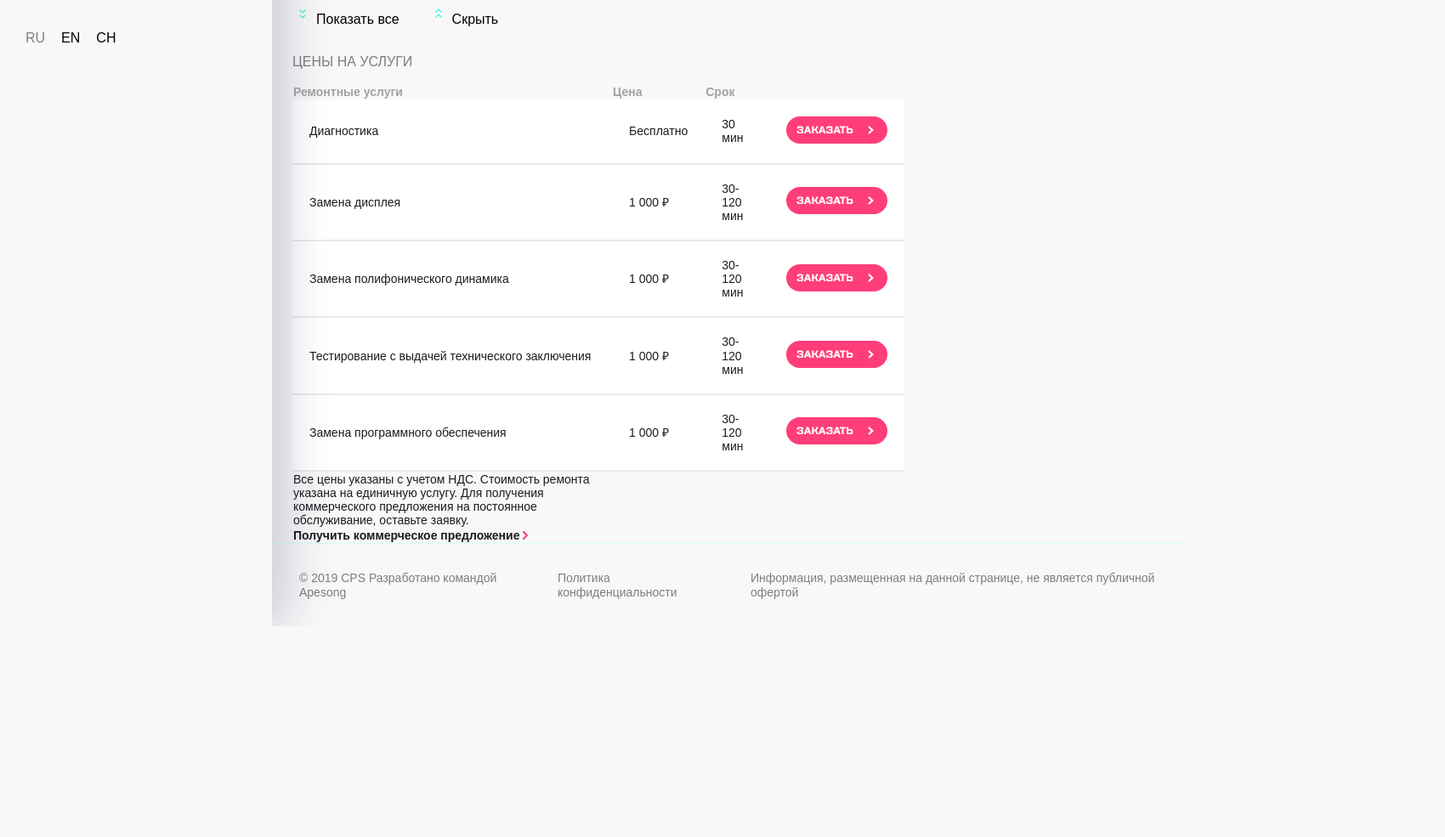
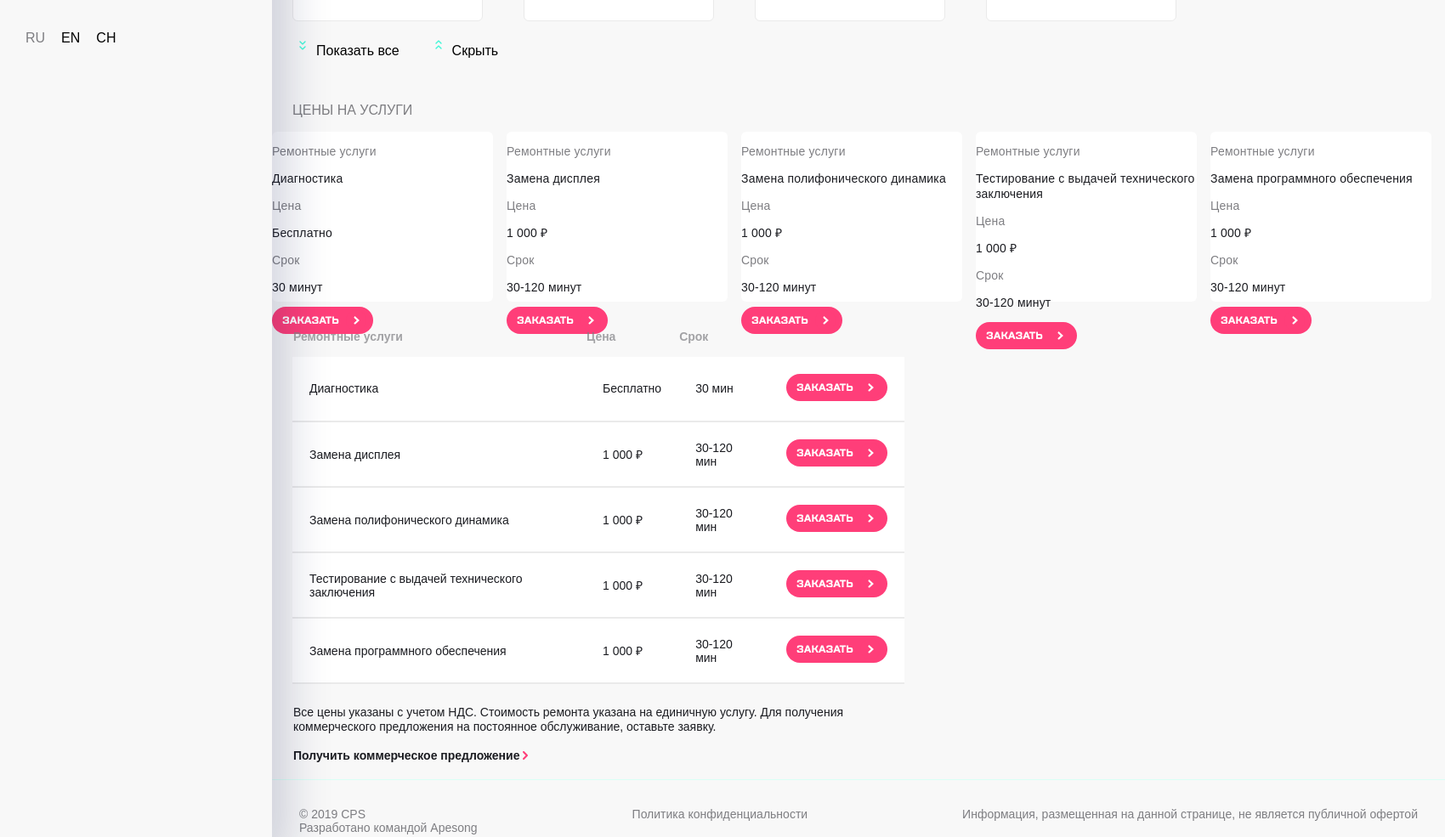
Before and after one commit to Otcheskaya/Final-mockup, a website built with Vite: page index.html in a window 1280 px wide. Shown: the part 1012-1997 px from the top of the page at 85% size, 1700 px wide, since content can reach past the window. Before the commit the page ends 1749 px from the top, so only its background shows below. Built offline with nearby package versions, Linux system fonts and the light colour scheme; files whose address does not match are found by name.

Commit message:
Creating cards

```diff
--- a/index.html
+++ b/index.html
@@ -307,8 +307,123 @@
           </div>
         </section>
 
-        <section>
+
+
           <h2 class="section-title">ЦЕНЫ НА УСЛУГИ</h2>
+          <div class="cards">
+          <div class="cards__item">
+            <div>
+              <h3>Ремонтные услуги</h3>
+              <p>Диагностика</p>
+            </div>
+            <div>
+              <h3>Цена</h3>
+              <p>Бесплатно</p>
+            </div>
+            <div>
+              <h3>Срок</h3>
+              <p>30 минут</p>
+            </div>
+            <a href="#"><img src="/images/Group 10.svg" alt="Иконка"/></a>
+          </div>
+          <div class="cards__item">
+            <div>
+              <h3>Ремонтные услуги</h3>
+              <p>Замена дисплея</p>
+            </div>
+            <div>
+              <h3>Цена</h3>
+              <p>1 000 ₽ </p>
+            </div>
+            <div>
+              <h3>Срок</h3>
+              <p>30-120 минут</p>
+            </div>
+            <a href="#"><img src="/images/Group 10.svg" alt="Иконка"/></a>
+          </div>
+          <div class="cards__item">
+            <div>
+              <h3>Ремонтные услуги</h3>
+              <p>Замена полифонического динамика</p>
+            </div>
+            <div>
+              <h3>Цена</h3>
+              <p>1 000 ₽ </p>
+            </div>
+            <div>
+              <h3>Срок</h3>
+              <p>30-120 минут</p>
+            </div>
+            <a href="#"><img src="/images/Group 10.svg" alt="Иконка"/></a>
+          </div>
+          <div class="cards__item">
+            <div>
+              <h3>Ремонтные услуги</h3>
+              <p>Тестирование с выдачей технического заключения</p>
+            </div>
+            <div>
+              <h3>Цена</h3>
+              <p>1 000 ₽ </p>
+            </div>
+            <div>
+              <h3>Срок</h3>
+              <p>30-120 минут</p>
+            </div>
+            <a href="#"><img src="/images/Group 10.svg" alt="Иконка"/></a>
+          </div>
+          <div class="cards__item">
+            <div>
+              <h3>Ремонтные услуги</h3>
+              <p>Замена программного обеспечения</p>
+            </div>
+            <div>
+              <h3>Цена</h3>
+              <p>1 000 ₽ </p>
+            </div>
+            <div>
+              <h3>Срок</h3>
+              <p>30-120 минут</p>
+            </div>
+            <a href="#"><img src="/images/Group 10.svg" alt="Иконка"/></a>
+          </div>
+          <div class="cards__footer">
+              <div>
+                Все цены указаны с учетом НДС. Стоимость ремонта указана на
+                единичную услугу. Для получения коммерческого предложения на
+                постоянное обслуживание, оставьте заявку.
+              </div>
+              <div>
+                <b>Получить коммерческое предложение </b>
+                <img src="/images/Line.svg" alt="Иконка" />
+              </div>
+          </div>
+
+
+
+
+
+
+
+
+
+
+        </div>
+
+
+
+
+
+
+
+
+
+
+
+
+
+
+
+
           <table class="table">
             <thead class="table__thead">
               <tr>
@@ -386,10 +501,10 @@
               </tr>
             </tfoot>
           </table>
-        </section>
           <footer>
             <ul class="footer">
-            <li>© 2019 CPS Разработано командой Apesong</li>
+              <li> <div>© 2019 CPS </div>
+                <div>Разработано командой Apesong</div></li>
               <li>Политика конфиденциальности</li>
               <li>
                 Информация, размещенная на данной странице, не является публичной
@@ -397,11 +512,19 @@
               </li>
             </ul>
           </footer>
-      </div>
+
+
+        </section>
+
+
     </section>
 
     <script src="https://cdn.jsdelivr.net/npm/swiper@11/swiper-bundle.min.js"></script>
     <script src="js.js"></script>
     <script type="module" src="/src/js/main.js"></script>
+
+  </div>
+
+
   </body>
 </html>
--- /dev/null
+++ b/src/scss/_cards.scss
@@ -0,0 +1,24 @@
+.cards {
+  display: flex;
+
+  &__item {
+    width: 260px;
+    height: 200px;
+    border-radius: 6px;
+    background-color: $white;
+    margin-right: 16px;
+    line-height: 18px;
+    letter-spacing: 0.2px;
+  }
+
+  &__footer {
+    display: flex;
+    flex-direction: column;
+    gap: 16px;
+    margin-top: 24px;
+
+    @media (min-width: 768px) {
+      display: none;
+    }
+  }
+}
--- a/src/scss/_footer.scss
+++ b/src/scss/_footer.scss
@@ -1,5 +1,11 @@
 .footer {
   display: flex;
+  flex-direction: column;
+  gap: 16px;
+  color: $menu-text-color;
+  border-top: 1px solid $border-menu;
+  margin-top: 40px;
+  @media (min-width: 768px) {
     flex-direction: row;
     padding-top: 80px;
     flex-direction: row;
@@ -8,4 +14,6 @@
     color: $menu-text-color;
     border-top: 1px solid $border-menu;
     padding: 32px;
+    margin-top: 50px;
   }
+}
--- a/src/scss/_main.scss
+++ b/src/scss/_main.scss
@@ -23,13 +23,21 @@ h2 {
   color: $menu-text-color;
 }
 
+h3 {
+  font-family: "TTLakes", sans-serif;
+  font-size: 14px;
+  font-weight: 200;
+  color: $menu-text-color;
+}
+
 body {
   font-size: 14px;
   color: #1b1c21;
   background-color: $background;
 }
 
-ul {
+ul,
+dl {
   margin: 0;
   padding: 0;
   list-style: none;
--- a/src/scss/_menu.scss
+++ b/src/scss/_menu.scss
@@ -1,6 +1,5 @@
 .menu {
   display: flex;
-  justify-content: space-between;
   list-style: none;
   // align-items: center;
   padding: 18px;
@@ -22,6 +21,7 @@
   }
 
   @media (min-width: 768px) {
+    justify-content: space-between;
     &__burger::after {
       content: url(/images/divider_1.svg);
       margin-left: 20px;
@@ -34,9 +34,8 @@
       display: block;
     }
   }
-}
-@media (min-width: 1440px) {
-  .menu {
+
+  @media (min-width: 1440px) {
     justify-content: flex-end;
     border-bottom: none;
     background-color: $background;
--- a/src/scss/_section-title.scss
+++ b/src/scss/_section-title.scss
@@ -2,10 +2,13 @@
   font-size: 16px;
   line-height: 24px;
   padding-left: 16px;
+  margin-top: 50px;
   @media (min-width: 768px) {
     padding-left: 24px;
+    margin-top: 32px;
     @media (min-width: 1440px) {
       padding-left: 32px;
+      margin-top: 50px;
     }
   }
 }
--- a/src/scss/_table.scss
+++ b/src/scss/_table.scss
@@ -1,17 +1,24 @@
 .table {
-  width: 720px;
-  height: 356px;
+  display: none;
+
   @media (min-width: 1440px) {
+    display: block;
     width: 1056px;
     height: 488px;
+    margin-top: 32px;
   }
-  // padding: 32px;
+
   border-collapse: collapse;
   @media (min-width: 768px) {
+    display: block;
+    width: 720px;
+    height: 480px;
     margin-left: 24px;
+    margin-top: 32px;
   }
   @media (min-width: 1440px) {
     margin-left: 32px;
+    margin-top: 32px;
   }
 
   &__thead {
@@ -20,11 +27,15 @@
     font-weight: 100;
     opacity: 0.7;
     text-align: left;
+
+    th {
+      padding-bottom: 16px;
+    }
   }
 
   &__body {
     background-color: $white;
-    // margin-bottom: 24px;
+
     @media (min-width: 1440px) {
     }
     th,
@@ -34,8 +45,13 @@
     }
   }
 
-  //   &__footer {
-  //     border-collapse: separate;
-  //     border: 24px;
-  //   }
+  &__footer {
+    display: flex;
+    flex-direction: column;
+    gap: 16px;
+    margin-top: 24px;
+    @media (min-width: 1440px) {
+      margin-top: 32px;
+    }
+  }
 }
--- a/src/scss/style.scss
+++ b/src/scss/style.scss
@@ -24,3 +24,4 @@
 @import "_device.scss";
 @import "_table.scss";
 @import "_footer.scss";
+@import "_cards.scss";
```
Lines whose indentation alone changed are shown as unchanged.
